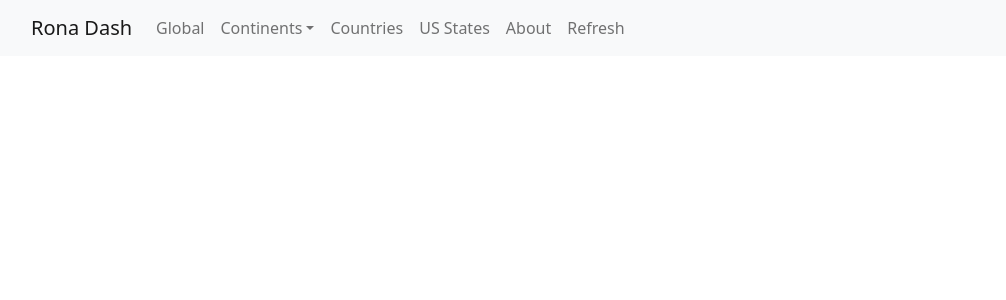
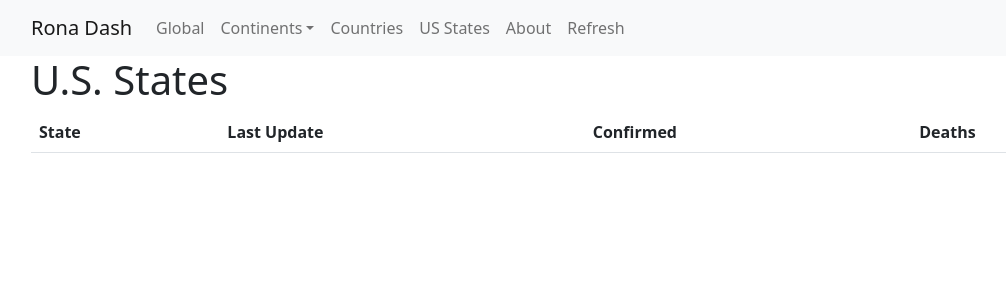
Before and after one commit to d-otis/rona-dash-typescript, a React (Create React App) app: page / in a window 1280 px wide. Shown: the top 300 px of the page, without its empty margins (51-1057 px from the left). Built offline with nearby package versions, Linux system fonts and the light colour scheme.

Commit message:
first pass at tables

```diff
--- a/src/App.tsx
+++ b/src/App.tsx
@@ -1,10 +1,16 @@
 import React from 'react';
 import './App.css';
 import Navigation from './components/Navigation';
+import { StatesTable } from './components/States';
 import { CONTINENTS } from './utilities';
 
 function App() {
-  return <Navigation continents={CONTINENTS} />;
+  return (
+    <>
+      <Navigation continents={CONTINENTS} />
+      <StatesTable />
+    </>
+  );
 }
 
 export default App;
--- a/src/components/States/StatesTable.tsx
+++ b/src/components/States/StatesTable.tsx
@@ -1,7 +1,53 @@
 import React from 'react';
+import { stateColumns, statePlaceholderData } from '../../utilities/states';
+import { Container } from 'react-bootstrap';
+import Table from 'react-bootstrap/Table';
+
+const TableHeader = (): JSX.Element => {
+  return (
+    <thead>
+      <tr>
+        {stateColumns.map(col => {
+          return <th key={col.name}>{col.name}</th>;
+        })}
+      </tr>
+    </thead>
+  );
+};
+
+const TableBody = (): JSX.Element => {
+  return (
+    <tbody>
+      <tr>
+        <td>1</td>
+        <td>Mark</td>
+        <td>Otto</td>
+        <td>@mdo</td>
+      </tr>
+      <tr>
+        <td>2</td>
+        <td>Jacob</td>
+        <td>Thornton</td>
+        <td>@fat</td>
+      </tr>
+      <tr>
+        <td>3</td>
+        <td colSpan={2}>Larry the Bird</td>
+        <td>@twitter</td>
+      </tr>
+    </tbody>
+  );
+};
 
 const StatesTable = (): JSX.Element => {
-  return <h1>States Table</h1>;
+  return (
+    <Container>
+      <h1>U.S. States</h1>
+      <Table hover striped>
+        <TableHeader />
+      </Table>
+    </Container>
+  );
 };
 
 export default StatesTable;
--- a/src/utilities/states.ts
+++ b/src/utilities/states.ts
@@ -21,7 +21,7 @@ interface StatePlaceholder {
   ISO3?: string;
 }
 
-const statePlaceholderData: StatePlaceholder[] = [
+const statePlaceholderData = [
   {
     Province_State: 'Alabama',
     Country_Region: 'US',
@@ -1184,4 +1184,23 @@ const statePlaceholderData: StatePlaceholder[] = [
   },
 ];
 
-export { statePlaceholderData };
+interface column {
+  name: string;
+}
+
+const stateColumns: column[] = [
+  {
+    name: 'State',
+  },
+  {
+    name: 'Last Update',
+  },
+  {
+    name: 'Confirmed',
+  },
+  {
+    name: 'Deaths',
+  },
+];
+
+export { statePlaceholderData, stateColumns };
```
Also changed, not shown: 1 other file (tests, documents, lock files or other folders).
